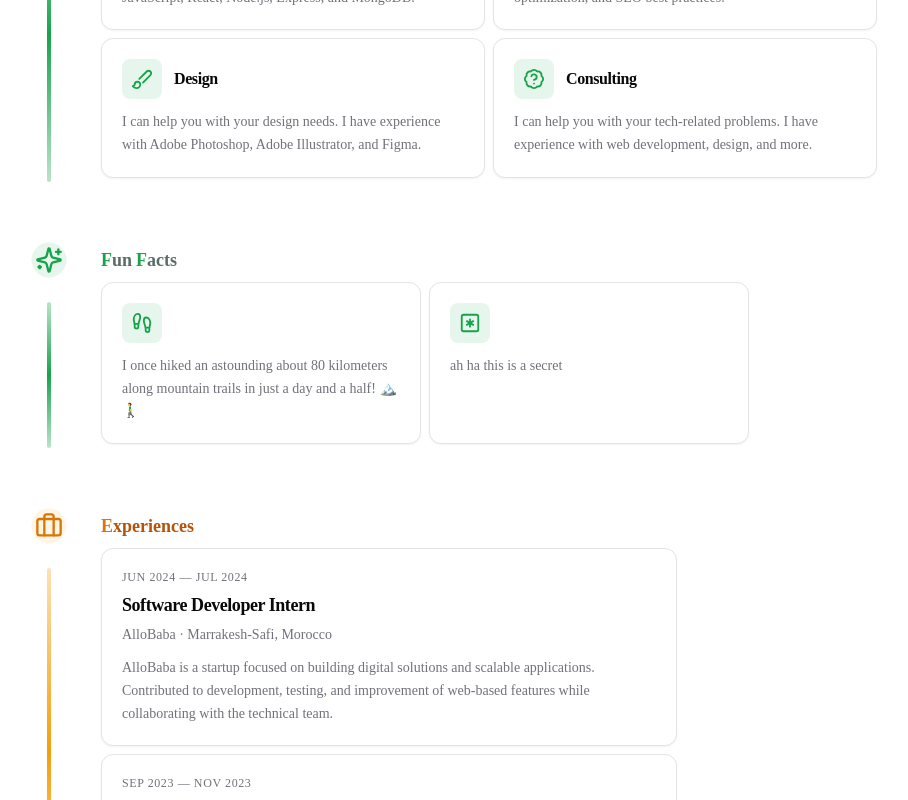
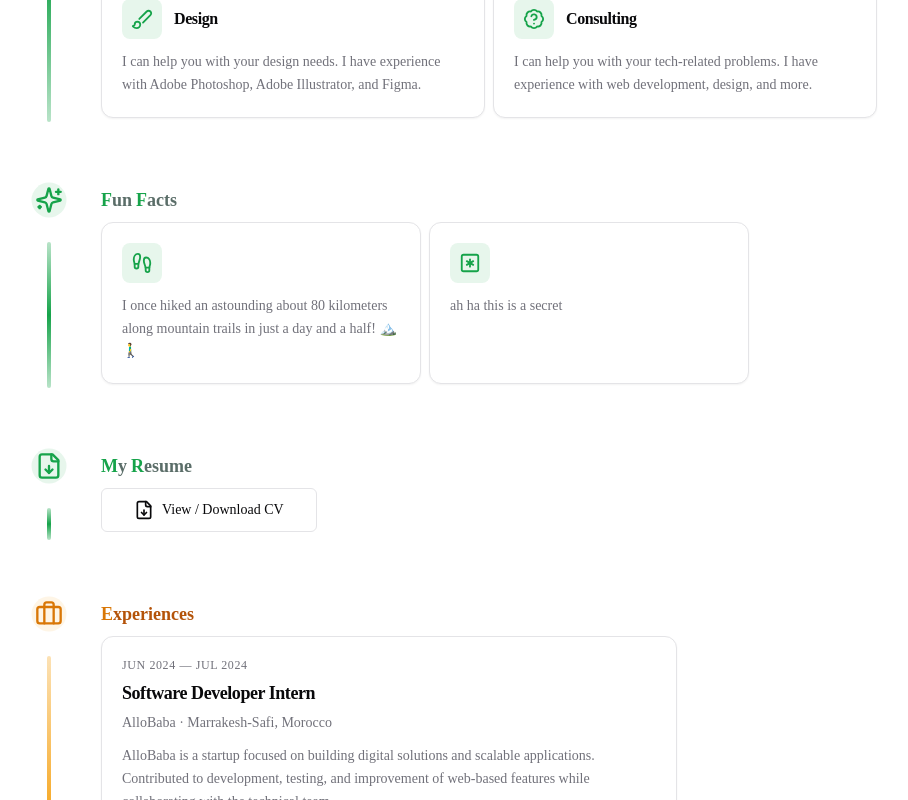
Before and after one commit to ilorez/portfolio, a Next.js app: page / in a window 1280 px wide. Shown: the part 1799-2599 px from the top of the page, without its empty margins (139-1047 px from the left). Built offline with nearby package versions, Linux system fonts and the light colour scheme.

Commit message:
feat: Add resume section to homepage and update navbar links for improved navigation

```diff
--- a/components/global/Navbar.tsx
+++ b/components/global/Navbar.tsx
@@ -12,7 +12,7 @@ const NAV_LINKS = [
   { href: '#projects', label: 'Work', icon: Lightbulb },
   { href: '/', label: 'Blog', icon: FerrisWheel },
   { href: '#about', label: 'About', icon: User },
-  { href: '#experience', label: 'Resume', icon: Briefcase },
+  { href: '#resume', label: 'Resume', icon: Briefcase },
   { href: '#contact', label: 'Contact', icon: AtSign },
 ] as const;
 
@@ -73,7 +73,7 @@ export default function Navbar() {
   const isMenuOpen = mobileMenuOpen;
 
   const handleCatClick = () => {
-    document.getElementById('hero')?.scrollIntoView({ behavior: 'smooth' });
+    //document.getElementById('hero')?.scrollIntoView({ behavior: 'smooth' });
     setCollapsed((c) => !c);
     if (!collapsed) setMobileMenuOpen(false);
   };
--- a/components/global/homepage/HomepageSection.tsx
+++ b/components/global/homepage/HomepageSection.tsx
@@ -77,6 +77,12 @@ export default function HomepageSection({
             </span>
             , {text}
           </p>
+        </div>
+      );
+    }
+
+    if (section.id === 'resume') {
+      return (
         <a
           href={profile.resume}
           target="_blank"
@@ -89,7 +95,6 @@ export default function HomepageSection({
             View / Download CV
           </Button>
         </a>
-        </div>
       );
     }
 
--- a/data/homepage-sections.ts
+++ b/data/homepage-sections.ts
@@ -62,6 +62,12 @@ export const HOMEPAGE_SECTIONS: HomepageSectionConfig[] = [
     cardType: 'funFact',
   },
   {
+    id: 'resume',
+    title: 'My Resume',
+    icon: 'file-down',
+    theme: 'about',
+  },
+  {
     id: 'experience',
     title: 'Experiences',
     icon: 'briefcase',
```
Lines whose indentation alone changed are shown as unchanged.
